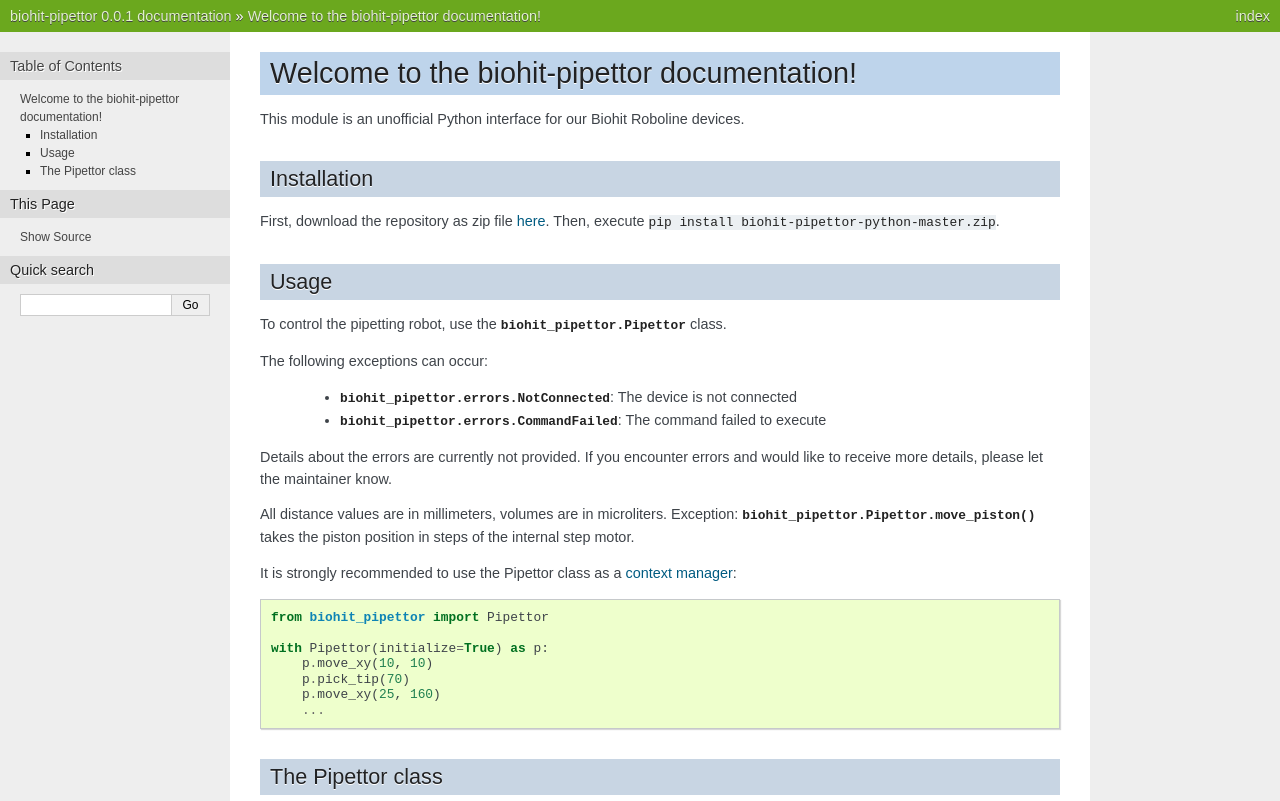
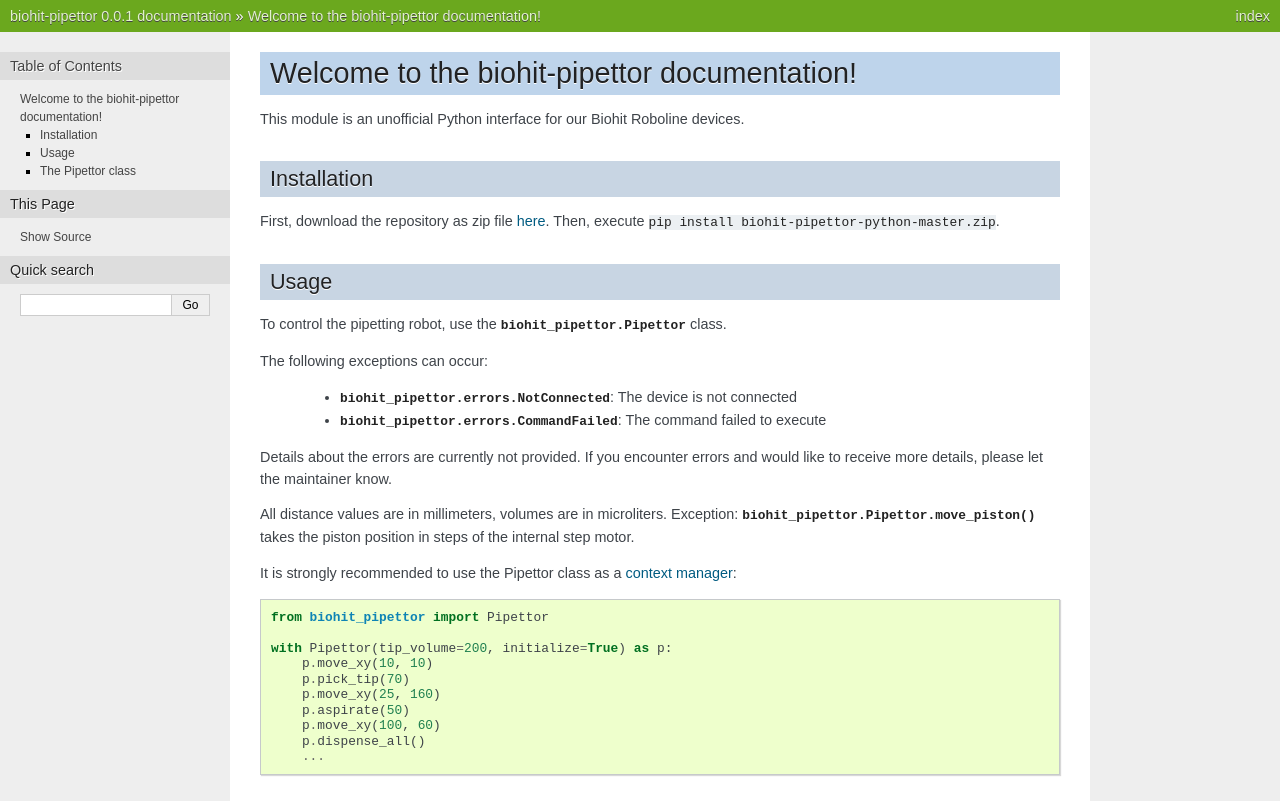
Before and after one commit to smartlab-network/open-biohit, a Sphinx documentation site: the page built from docs/index.rst, in a window 1280 px wide, cut to the strip 0-801 px from the top of the page. Built offline with Sphinx 7.4.7, drawn with Linux system fonts in a browser that asks for light colours.

Commit message:
Docs: Update code example

```diff
--- a/docs/index.rst
+++ b/docs/index.rst
@@ -33,10 +33,13 @@ It is strongly recommended to use the Pipettor class as a `context manager <http
 
     from biohit_pipettor import Pipettor
 
-    with Pipettor(initialize=True) as p:
+    with Pipettor(tip_volume=200, initialize=True) as p:
         p.move_xy(10, 10)
         p.pick_tip(70)
         p.move_xy(25, 160)
+        p.aspirate(50)
+        p.move_xy(100, 60)
+        p.dispense_all()
         ...
 
 The Pipettor class
```
